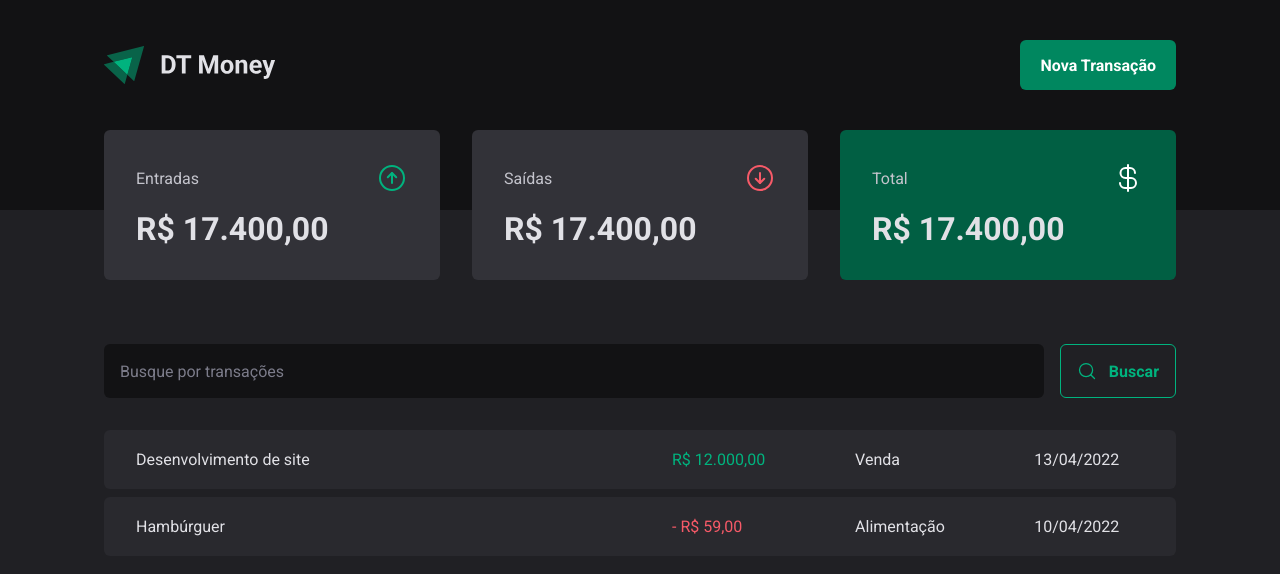
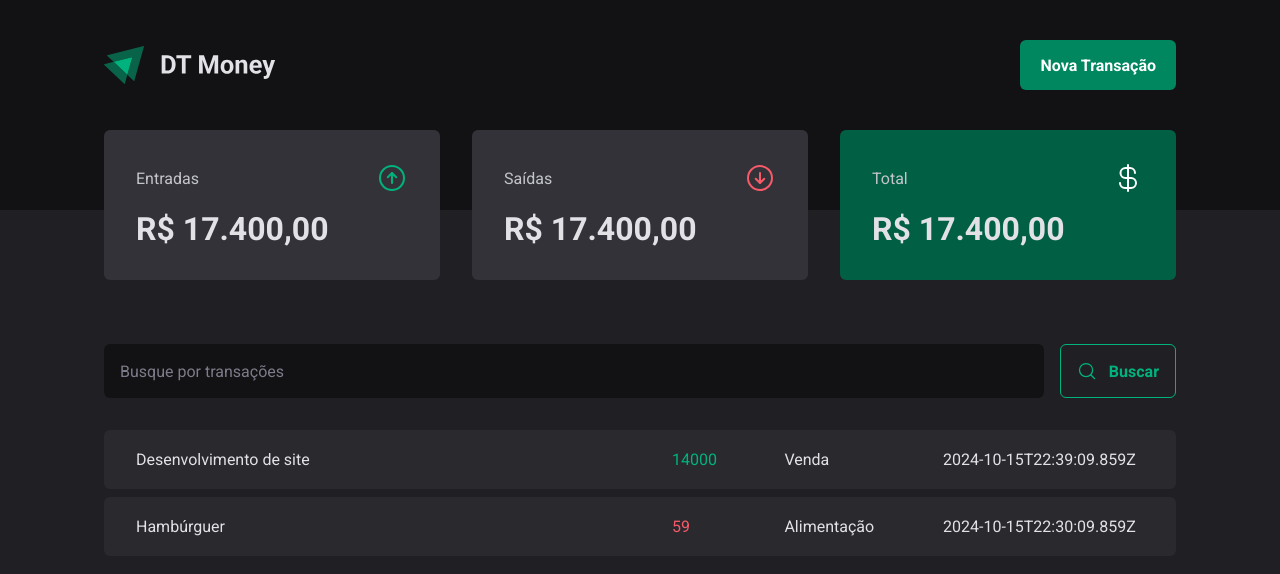
Before and after one commit to DiogoKasteller/DT-Money, a React (Vite) app: page / in a window 1280 px wide. Shown: the top 574 px of the page. Built offline with nearby package versions, Linux system fonts and the light colour scheme; data requests are answered from the project's data file.

Commit message:
configuring json-server

```diff
--- a/package.json
+++ b/package.json
@@ -5,6 +5,7 @@
   "type": "module",
   "scripts": {
     "dev": "vite",
+    "dev:server": "json-server server.json -p 3000 -w",
     "build": "tsc -b && vite build",
     "lint": "eslint .",
     "preview": "vite preview"
@@ -27,6 +28,7 @@
     "eslint-plugin-react-hooks": "^5.1.0-rc.0",
     "eslint-plugin-react-refresh": "^0.4.12",
     "globals": "^15.9.0",
+    "json-server": "^1.0.0-beta.3",
     "typescript": "^5.5.3",
     "typescript-eslint": "^8.7.0",
     "vite": "^5.4.8"
--- /dev/null
+++ b/server.json
@@ -0,0 +1,20 @@
+{
+  "transactions": [
+    {
+      "id": 1,
+      "description": "Desenvolvimento de site",
+      "type": "income",
+      "category": "Venda",
+      "price": 14000,
+      "createdAt": "2024-10-15T22:39:09.859Z"
+    },
+    {
+      "id": 2,
+      "description": "Hambúrguer",
+      "type": "outcome",
+      "category": "Alimentação",
+      "price": 59,
+      "createdAt": "2024-10-15T22:30:09.859Z"
+    }
+  ]
+}
--- a/src/pages/Transactions/index.tsx
+++ b/src/pages/Transactions/index.tsx
@@ -1,3 +1,4 @@
+import { useEffect, useState } from "react"
 import { Header } from "../../components/Header"
 import { Summary } from "../../components/Summary"
 import { SearchForm } from "./components/SearchForm"
@@ -7,7 +8,29 @@
   TransactionsTable,
 } from "./styles"
 
+interface Transaction {
+  id: number
+  description: string
+  type: "income" | "outcome"
+  price: number
+  category: string
+  createdAt: string
+}
+
 export function Transactions() {
+  const [transactions, setTransactions] = useState<Transaction[]>([])
+
+  async function loadTransactions() {
+    const response = await fetch("http://localhost:3000/transactions")
+    const data = await response.json()
+
+    setTransactions(data)
+  }
+
+  useEffect(() => {
+    loadTransactions()
+  }, [])
+
   return (
     <div>
       <Header />
@@ -18,22 +41,20 @@
 
         <TransactionsTable>
           <tbody>
-            <tr>
-              <td width="50%">Desenvolvimento de site</td>
-              <td>
-                <PriceHighlight variant="income">R$ 12.000,00</PriceHighlight>
-              </td>
-              <td>Venda</td>
-              <td>13/04/2022</td>
-            </tr>
-            <tr>
-              <td width="50%">Hambúrguer</td>
-              <td>
-                <PriceHighlight variant="outcome">- R$ 59,00</PriceHighlight>
-              </td>
-              <td>Alimentação</td>
-              <td>10/04/2022</td>
-            </tr>
+            {transactions.map((transaction) => {
+              return (
+                <tr key={transaction.id}>
+                  <td width="50%">{transaction.description}</td>
+                  <td>
+                    <PriceHighlight variant={transaction.type}>
+                      {transaction.price}
+                    </PriceHighlight>
+                  </td>
+                  <td>{transaction.category}</td>
+                  <td>{transaction.createdAt}</td>
+                </tr>
+              )
+            })}
           </tbody>
         </TransactionsTable>
       </TransactionsContainer>
```
Also changed, not shown: 1 other file (tests, documents, lock files or other folders).
